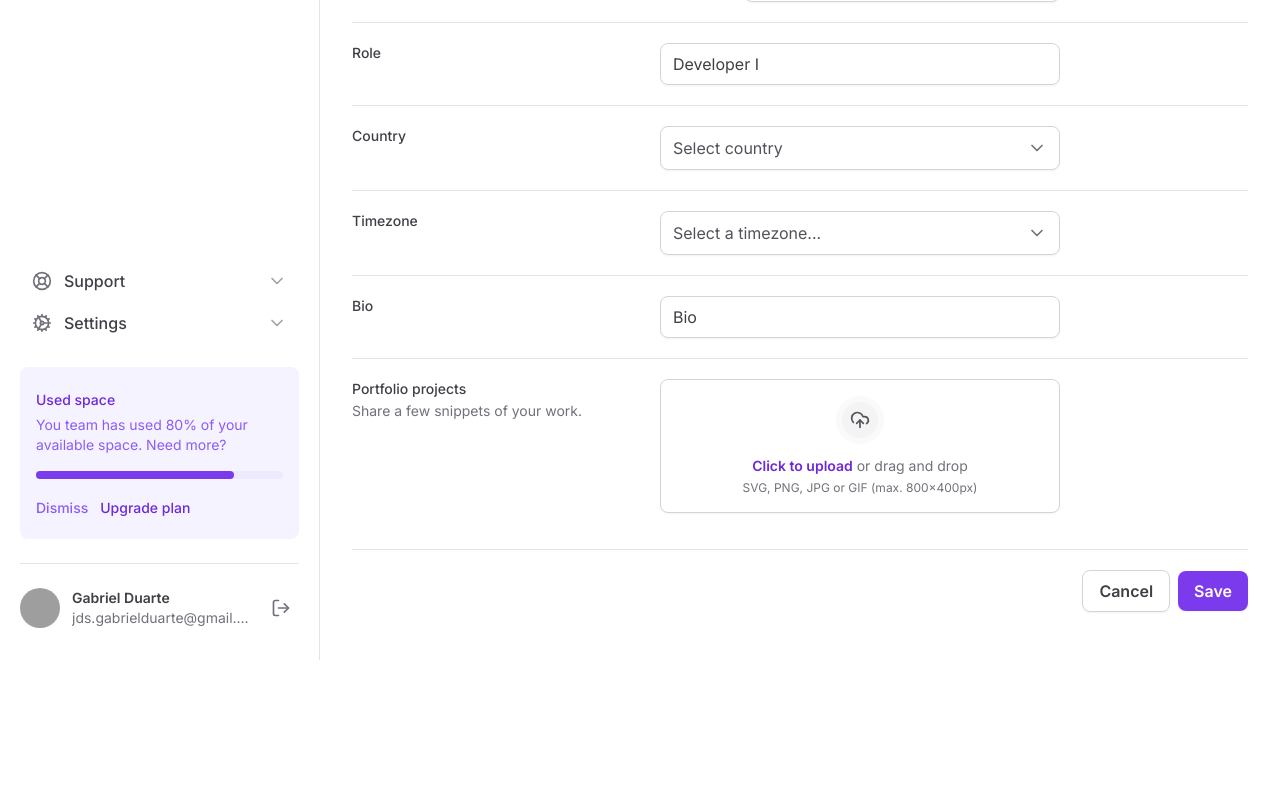
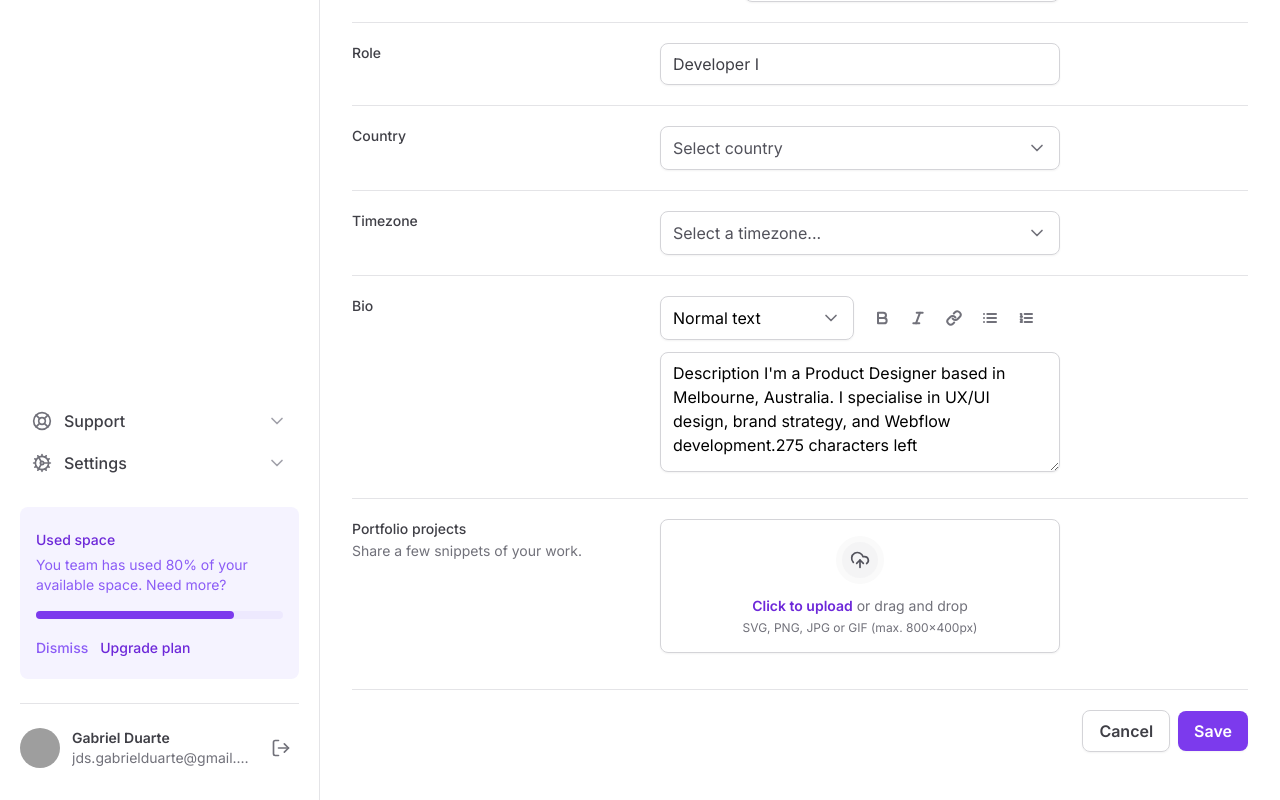
Before and after one commit to jdgabriel/masterclass-nextjs-tailwind, a Next.js app: page / in a window 1280 px wide. Shown: the part 548-1348 px from the top of the page. Before the commit the page ends 1208 px from the top, so only its background shows below. Built offline with nearby package versions, Linux system fonts and the light colour scheme; grey boxes are pictures that could not be loaded.

Commit message:
input: create a textarea input

```diff
--- a/src/app/page.tsx
+++ b/src/app/page.tsx
@@ -1,9 +1,10 @@
-import { Mail } from 'lucide-react'
+import { Bold, Italic, Link, List, ListOrdered, Mail } from 'lucide-react'
 import { InputFile } from '@/components/Form/FileInput'
 import { Input } from '@/components/Form/Input'
 import { SettingsTab } from '@/components/SettingsTab'
 import { Select } from '@/components/Form/Select'
 import { SelectItem } from '@/components/Form/Select/SelectItem'
+import { Textarea } from '@/components/Form/Textarea'
 
 export default function Home() {
   return (
@@ -134,9 +135,55 @@ export default function Home() {
             <label htmlFor="bio" className="text-sm font-medium text-zinc-700">
               Bio
             </label>
-            <Input.Root>
-              <Input.Control id="bio" type="text" defaultValue="Bio" />
-            </Input.Root>
+            <div className="space-y-3">
+              <div className="grid grid-cols-2 gap-3">
+                <Select defaultValue="normal" placeholder="">
+                  <SelectItem value="normal" text="Normal text" />
+                  <SelectItem value="h1" text="Heading 1" />
+                  <SelectItem value="h2" text="Heading 2" />
+                  <SelectItem value="h3" text="Heading 3" />
+                  <SelectItem value="h4" text="Heading 4" />
+                  <SelectItem value="h5" text="Heading 5" />
+                  <SelectItem value="h6" text="Heading 6" />
+                </Select>
+                <div className="flex items-center gap-1">
+                  <button
+                    type="button"
+                    className="rounded-md p-2 hover:bg-zinc-100"
+                  >
+                    <Bold className="h-4 w-4 text-zinc-500" strokeWidth={3} />
+                  </button>
+                  <button
+                    type="button"
+                    className="rounded-md p-2 hover:bg-zinc-100"
+                  >
+                    <Italic className="h-4 w-4 text-zinc-500" strokeWidth={3} />
+                  </button>
+                  <button
+                    type="button"
+                    className="rounded-md p-2 hover:bg-zinc-100"
+                  >
+                    <Link className="h-4 w-4 text-zinc-500" strokeWidth={3} />
+                  </button>
+                  <button
+                    type="button"
+                    className="rounded-md p-2 hover:bg-zinc-100"
+                  >
+                    <List className="h-4 w-4 text-zinc-500" strokeWidth={3} />
+                  </button>
+                  <button
+                    type="button"
+                    className="rounded-md p-2 hover:bg-zinc-100"
+                  >
+                    <ListOrdered
+                      className="h-4 w-4 text-zinc-500"
+                      strokeWidth={3}
+                    />
+                  </button>
+                </div>
+              </div>
+              <Textarea />
+            </div>
           </div>
 
           <div className="grid-cols-form grid gap-3 pt-5">
--- a/src/components/Form/Select/index.tsx
+++ b/src/components/Form/Select/index.tsx
@@ -4,14 +4,14 @@ import * as SelectPrimitive from '@radix-ui/react-select'
 import { ChevronDown } from 'lucide-react'
 import { ReactNode } from 'react'
 
-interface SelectProps {
+interface SelectProps extends SelectPrimitive.SelectProps {
   children: ReactNode
   placeholder: string
 }
 
-export function Select({ children, placeholder }: SelectProps) {
+export function Select({ children, placeholder, ...props }: SelectProps) {
   return (
-    <SelectPrimitive.Root>
+    <SelectPrimitive.Root {...props}>
       <SelectPrimitive.Trigger className="flex h-11 w-full items-center justify-between gap-2 rounded-lg border border-zinc-300 px-3 py-2 shadow-sm data-[placeholder]:text-zinc-600">
         <SelectPrimitive.Value
           placeholder={placeholder}
--- /dev/null
+++ b/src/components/Form/Textarea.tsx
@@ -0,0 +1,14 @@
+import { ComponentProps } from 'react'
+
+export type TextareaProps = ComponentProps<'textarea'>
+
+export function Textarea(props: TextareaProps) {
+  return (
+    <textarea
+      id="bio"
+      className="min-h-[120px] w-full resize-y rounded-lg border border-zinc-300 px-3 py-2 shadow-sm"
+      defaultValue="Description I'm a Product Designer based in Melbourne, Australia. I specialise in UX/UI design, brand strategy, and Webflow development.275 characters left"
+      {...props}
+    />
+  )
+}
```
Also changed, not shown: src/components/Form/index.tsx (added).
